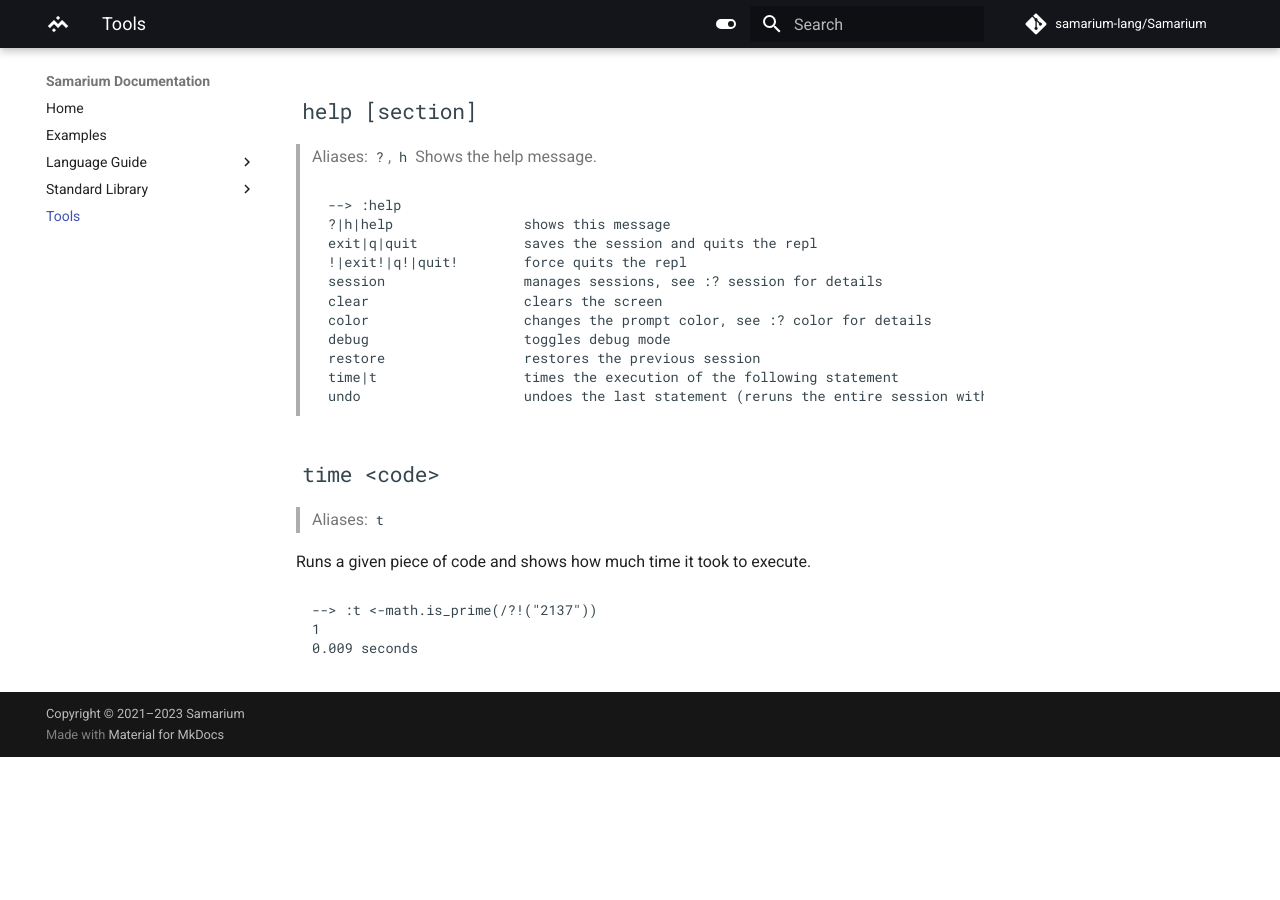
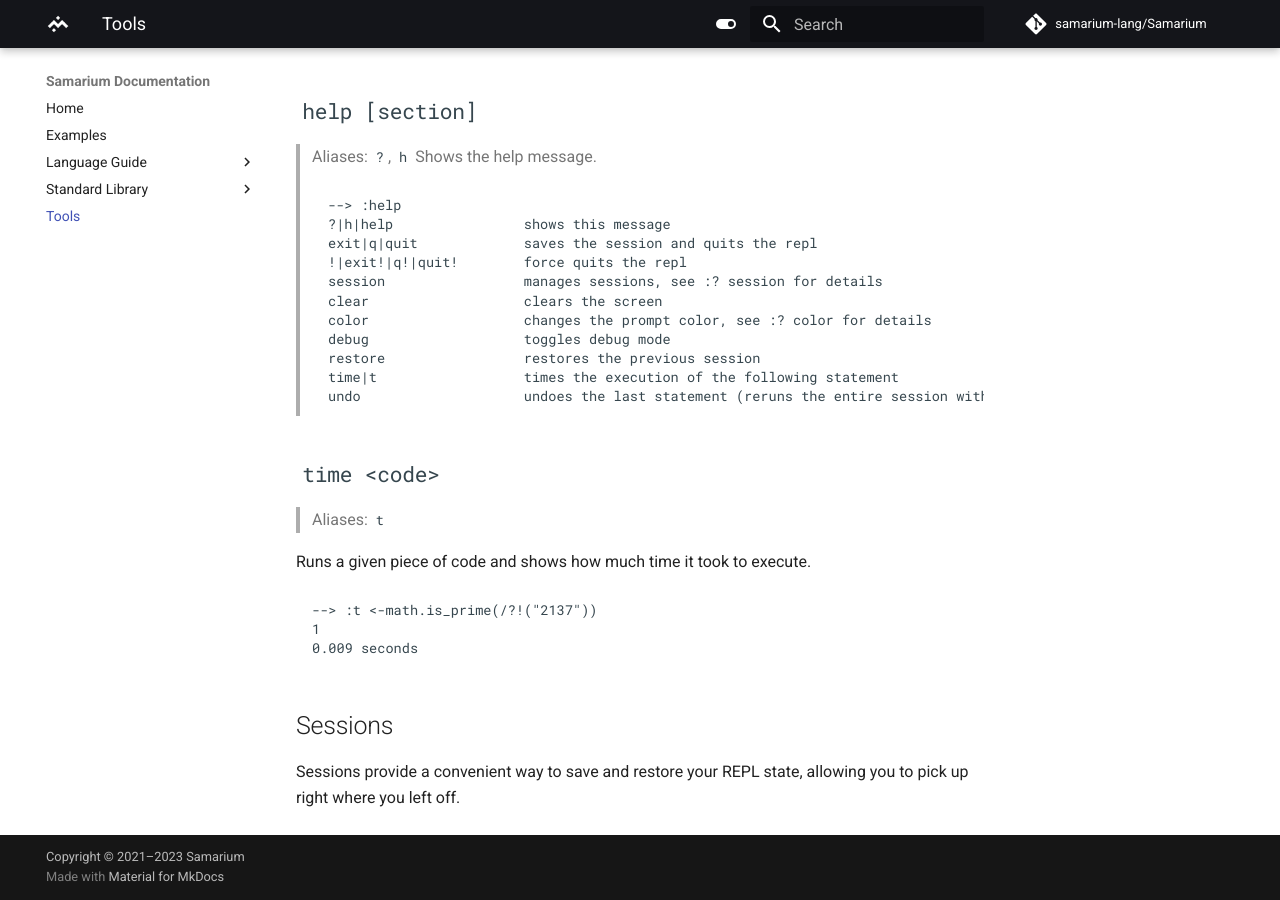
Before and after one commit to samarium-lang/Samarium, an MkDocs documentation site: the page built from docs/tools.md, in a window 1280 px wide and 900 px high, scrolled down 1645 px. Built offline with MkDocs 1.6.1 and Material for MkDocs 9.7.7, drawn with Linux system fonts in a browser that asks for light colours; comment, search, counter and statistics services are not loaded; before the commit the page ends 2402 px from its top, so only the background shows below that.

Commit message:
(docs) Added Sessions intro

````diff
--- a/docs/tools.md
+++ b/docs/tools.md
@@ -98,3 +98,9 @@
 1
 0.009 seconds
 ```
+
+
+## Sessions
+
+Sessions provide a convenient way to save and restore your REPL state, allowing
+you to pick up right where you left off.
````
